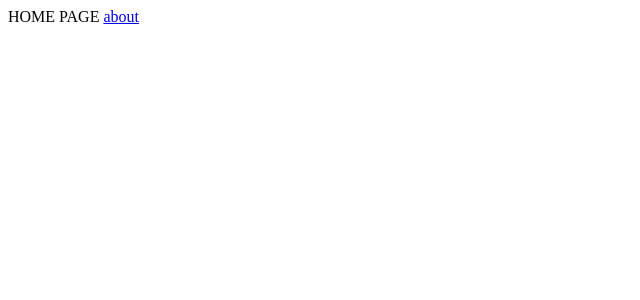
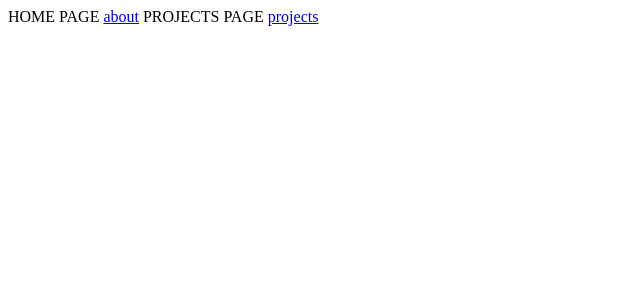
Before and after one commit to domefox/site1, a SvelteKit app: page / in a window 1280 px wide. Shown: the top 300 px of the page, without its empty margins (0-640 px from the left). Built offline with nearby package versions, Linux system fonts and the light colour scheme.

Commit message:
changed project file content

```diff
--- a/src/routes/+page.svelte
+++ b/src/routes/+page.svelte
@@ -1,2 +1,5 @@
 HOME PAGE
 <a href="/about">about</a>
+
+PROJECTS PAGE
+<a href="/projects">projects</a>
--- a/src/routes/projects/+page.svelte
+++ b/src/routes/projects/+page.svelte
@@ -1 +1 @@
-about page
+projects page
```
